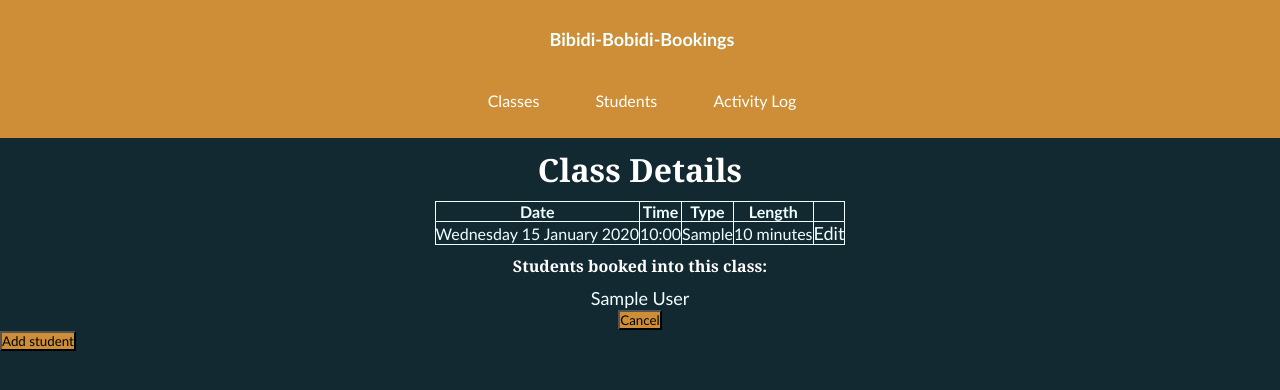
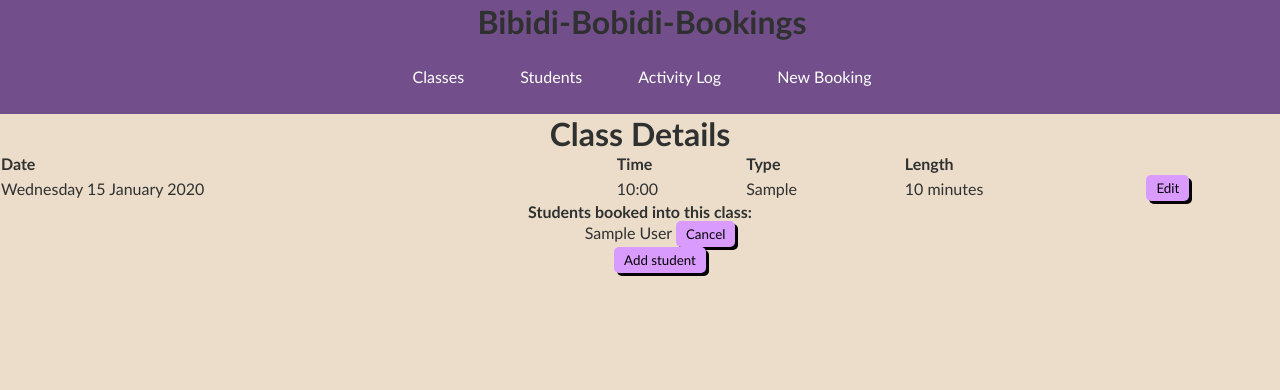
Before and after one commit to mhairilou/yoga_bookings, a Flask app: page /sessions/1 in a window 1280 px wide. Shown: the top 390 px of the page. Run offline with Flask 2, Linux system fonts and the light colour scheme; a database or web service that is not in the repository returns one stand-in record (values such as "Sample title"); some libraries are stand-ins or nearby versions.

Commit message:
css tinkering

```diff
--- a/yoga_bookings_app/controllers/booking_controller.py
+++ b/yoga_bookings_app/controllers/booking_controller.py
@@ -57,7 +57,7 @@ def create_booking_for_selected_session(id):
     student = student_repository.select(student_id)
     new_booking = Booking(student, session)
     booking_repository.save(new_booking)
-    return redirect(request.url)
+    return redirect("/sessions/" + session_id)
 
 #DELETE
 @booking_blueprint.route("/bookings/<id>/delete", methods = ["POST"])
--- a/yoga_bookings_app/controllers/session_controller.py
+++ b/yoga_bookings_app/controllers/session_controller.py
@@ -62,9 +62,10 @@ def update_session(id):
 
     session_repository.update(session)
     session = session_repository.select(id)
+    bookings = booking_repository.select_all_bookings_by_session_id(id)
     # print(type(updated_session.date))
     # print("what3 " + session2.date + " time " +session2.time+ ": "+session2.duration + ":" + session2.yoga_type)
-    return render_template("/sessions/show.html", session = session)
+    return render_template("/sessions/show.html", session = session, bookings = bookings)
 
 
 
--- a/yoga_bookings_app/static/style.css
+++ b/yoga_bookings_app/static/style.css
@@ -1,7 +1,41 @@
+/* Whole document */
+
 * {
-    color: azure;
+    color: rgb(47, 49, 49);
     font-family:'Trebuchet MS', 'Lucida Sans Unicode', 'Lucida Grande', 'Lucida Sans', Arial, sans-serif;
+    margin: 0px
 }
+
+body {
+  text-align: center;
+}
+
+ul {
+  list-style: none;
+}
+
+/* LINKS */
+
+a {
+  text-decoration: none;
+}
+
+a:hover {
+  text-decoration: none;
+}
+
+/* NAVIGATION and DROPDOWNS */
+
+nav {
+  justify-content: center;
+  align-self: center;
+  display: inline-block;
+  width: 100%;
+  margin: 0 auto;
+  text-align: center;
+
+}
+
 
 /* Dropdown Button */
 .dropbtn {
@@ -11,6 +45,7 @@
   margin: 10px;
   font-size: 16px;
   border: none;
+  box-shadow: none;
 }
 
 /* The container <div> - needed to position the dropdown content */
@@ -48,13 +83,12 @@
 .dropdown:hover .dropbtn {background-color: #da8a28;}
 
 
-  table, th, td {
+  table {
     border-collapse: collapse;
-    border: 1px solid;
-    width: auto;
+    width: 100%;
     align-items: center;
     align-self: center;
-    text-align: center;
+    text-align: left;
     justify-content: center;
     margin-left: auto;
     margin-right: auto;
@@ -62,37 +96,41 @@
 
 
   body {
-    background-color: rgb(19, 41, 50);
+    background-color: rgb(236, 221, 202);
     margin: 0px
   }
 
-  .book-container {
-    text-align: center;
-    display: flex;
-    flex-wrap: wrap;
-    justify-content: center;
-  }
+
 
   .submit-button {
-    background-color: #cd8e37;
-    border-radius: 5px;
+    background-color: #a3c663;
+    border-radius: 50px;
     font-size: medium
   }
 
   header {
-    background-color: #cd8e37;
+    background-color: #724f8a;
     margin: 0px;
     padding: 2px;
     width: 100%;
+    color:rgb(236, 221, 202)
 
   }
+  /* the view edit delete buttons on upcoming*/
+  button, input {
+    color: rgb(255, 255, 255);
+    background-color: #da9bff;
+    justify-content: center;
+    padding-left: 10px;
+    padding-right: 10px;
+    padding-top: 5px;
+    padding-bottom: 5px;
+    border-radius: 5px;
+    border: none;
+    box-shadow: 3px 3px;
+  }
 
-  input[type=submit] {
-    color: black;
-    background-color: #cd8e37;
-    justify-content: center;
 
-  }
 
   input {
     color: black
@@ -106,85 +144,7 @@
     min-width: 800px;
   }
 
-  a {
-    text-decoration: none;
-    font-size: large;
-
-
-  }
 
   .form-inline {
     justify-content: center;
   }
-
-  #single-book {
-
-    justify-content: center;
-    text-align: center;
-    margin: 100px;
-
-
-
-  }
-
-  .book {
-    display: flex;
-    flex-direction: column;
-    text-align: center;
-    width: 260;
-    height: 260px;
-    background-color: #579089;
-    padding: 40px;
-    border: 40px;
-    margin: 40px;
-    border-radius: 40px;
-    box-shadow: rgba(0, 0, 0, 0.2) 0px 15px 29px 0px;
-    word-wrap: break-word;
-
-  }
-
-  .book:hover {
-    background-color: #cd8e37;
-  }
-
-  h1, h2, h3, h4 {
-    text-align: center;
-    color: white;
-    font-family:Georgia, 'Times New Roman', Times, serif;
-    padding: 10px
-
-  }
-
-  h2 {
-    padding: 30px;
-  }
-
-  h3 {
-    font-size: x-large;
-  }
-
-
-  nav {
-    justify-content: center;
-    align-self: center;
-    display: inline-block;
-    width: 100%;
-    margin: 0 auto;
-    text-align: center;
-
-  }
-
-
-
-  .dropdown-content {
-    text-align: left;
-  }
-  *{
-    margin: 0;
-    padding: 0;
-}
-
-
-ul {
-  text-align: center;
-}
--- a/yoga_bookings_app/templates/base.html
+++ b/yoga_bookings_app/templates/base.html
@@ -5,7 +5,7 @@
     <meta name="viewport" content="width=device-width, initial-scale=1.0">
     <meta http-equiv="X-UA-Compatible" content="ie=edge">
     <link rel="stylesheet" href="{{ url_for('static', filename='style.css') }}">
-    <title>Yoga Fairy Bookings</title>
+    <title>BB Bookings</title>
 </head>
 <body>
     <header>
@@ -18,24 +18,21 @@
                 <div class="dropdown-content">
                   <a href="/sessions">All classes</a>
                   <a href="/sessions/new">Add a class</a>
-                  <a href="/bookings/new">Make a booking</a>
                 </div>
-              </div>
+            </div>
             <div class="dropdown">
                 <button class="dropbtn">Students</button>
                 <div class="dropdown-content">
                   <a href="/students">All students</a>
                   <a href="/students/new">Add new student</a>
-                  <a href="/bookings/new">Make a booking</a>
                 </div>
-              </div>
+            </div>
             <div class="dropdown">
-                <button class="dropbtn">Activity Log</button>
-                <div class="dropdown-content">
-                  <a href="/bookings">All bookings</a>
-
-                </div>
-              </div>
+            <a href="/bookings"><button class="dropbtn">Activity Log</button></a>
+            </div>
+            <div class="dropdown">
+            <a href="/bookings/new"><button class="dropbtn">New Booking</button></a>
+            </div>
         </nav>
     </div>
         </header>
--- a/yoga_bookings_app/templates/sessions/index.html
+++ b/yoga_bookings_app/templates/sessions/index.html
@@ -15,6 +15,7 @@
     <td>{{ session.date.strftime("%A %d %B %Y")}}</td>
     <td>{{ session.time.strftime("%H:%M")}}</td>
     <td>{{ session.yoga_type }}</td>
+
 
     <td><form action="/sessions/{{ session.id }}" method="GET">
             <input type="submit" value="View"></form></td>
--- a/yoga_bookings_app/templates/sessions/show.html
+++ b/yoga_bookings_app/templates/sessions/show.html
@@ -16,7 +16,8 @@
     <td>{{session.time.strftime("%H:%M")}}</td>
     <td>{{session.yoga_type}}</td>
     <td>{{session.duration}} minutes</td>
-    <td><a href="/sessions/{{ session.id }}/edit">Edit</a></td>
+    <td><form action="/sessions/{{ session.id }}/edit" method="GET">
+        <input type="submit" value="Edit"></form></td>
 </tr>
 </table>
 
@@ -26,11 +27,12 @@
 <div>
     <ul>
         <li>
+    <table>
     {%for booking in bookings%}
-    <a href="/students/{{booking.student.id}}">{{ booking.student.full_name() }}</a>
+    <tr><a href="/students/{{booking.student.id}}">{{ booking.student.full_name() }}   </a>
 
     <form action="/bookings/{{ booking.id }}/delete" method="POST">
-        <input type="submit" value="Cancel"></form>
+        <input type="submit" value="Cancel"></form></tr>
 
     {%endfor%}
         </li>
--- a/yoga_bookings_app/templates/students/show.html
+++ b/yoga_bookings_app/templates/students/show.html
@@ -12,7 +12,7 @@
         <td>{{student.first_name}}</td>
         <td>{{student.last_name}}</td>
         <td>{{student.credits}}</td>
-        <td><a href="/students/{{ student.id }}/edit">Edit</a></td>
+        <td><button><a href="/students/{{ student.id }}/edit">Edit</a></button></td>
     </tr>
     </table>
 
```
Also changed, not shown: yoga_bookings_app/console.py (+8 -8 lines), yoga_bookings_app/templates/bookings/index.html (+4 -6 lines), yoga_bookings_app/templates/sessions/new.html (+14 -9 lines), yoga_bookings_app/templates/students/index.html (+3 -4 lines), yoga_bookings_app/templates/students/new.html (+13 -9 lines).
